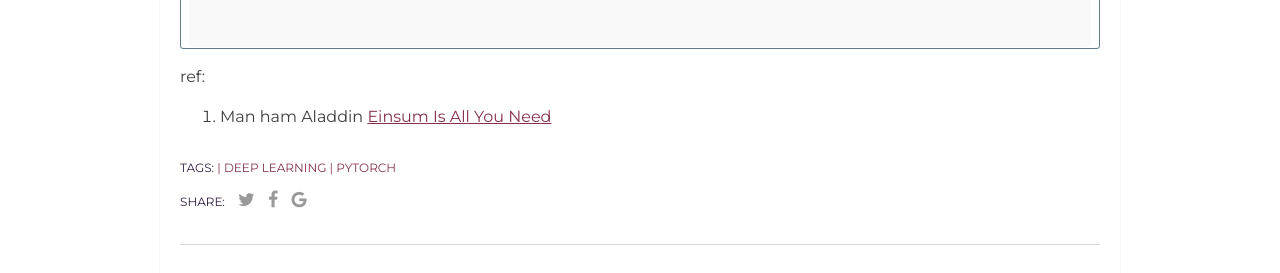
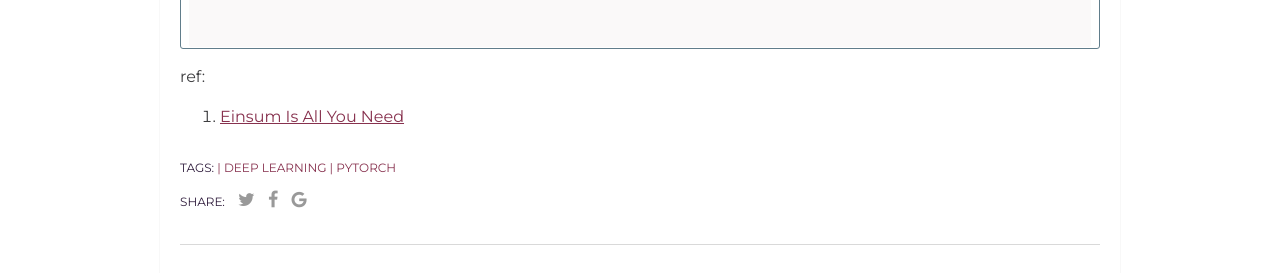
Before and after one commit to ixtiyoruz/ixtiyoruz.github.io, a Jekyll site: the page built from _posts/2023-02-01-pytorch-einsum.markdown, in a window 1280 px wide. Shown: the part 3460-3733 px from the top of the page. Built offline with Jekyll 4.4.1, drawn with Linux system fonts in a browser that asks for light colours; grey boxes are pictures that could not be loaded.

Commit message:
minor chagne

````diff
--- a/_posts/2023-02-01-pytorch-einsum.markdown
+++ b/_posts/2023-02-01-pytorch-einsum.markdown
@@ -223,4 +223,4 @@ x
 ```
 
 ref:
-1. Man ham Aladdin <a href='https://www.youtube.com/watch?v=pkVwUVEHmfI&ab_channel=AladdinPersson'>Einsum Is All You Need</a>
+1.  <a href='https://www.youtube.com/watch?v=pkVwUVEHmfI&ab_channel=AladdinPersson'>Einsum Is All You Need</a>
````
